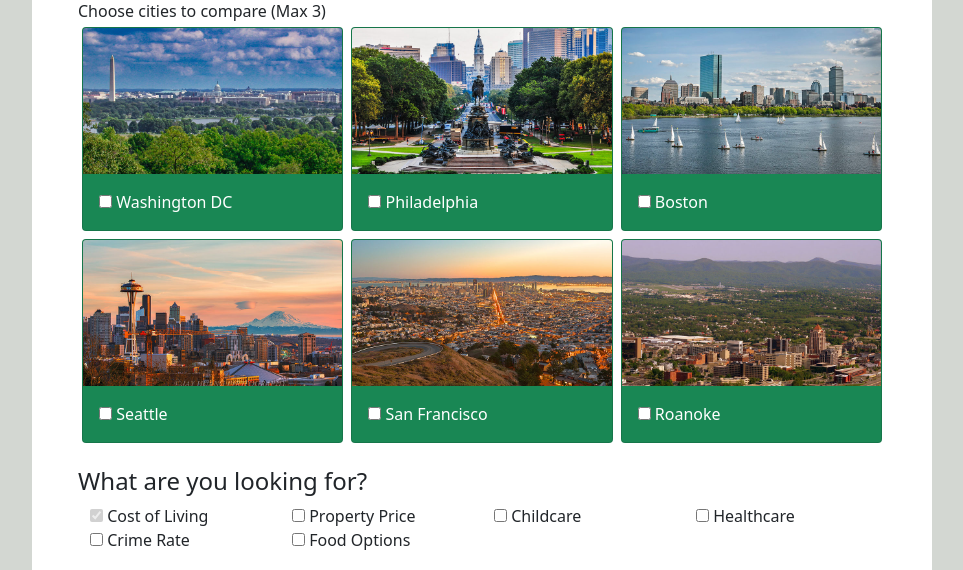
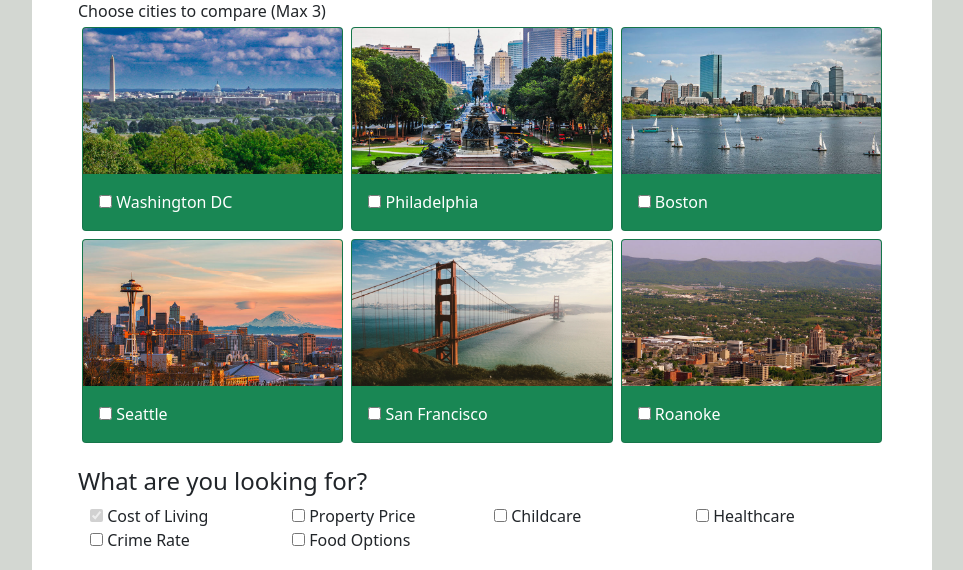
Before and after one commit to i-am-xu-wang/urban_advisor, a Django app: page / in a window 1280 px wide. Shown: the part 273-843 px from the top of the page, without its empty margins (158-1121 px from the left). Run offline with Django 3.2, Linux system fonts and the light colour scheme; some libraries are stand-ins or nearby versions.

Commit message:
Updated San Francisco picture

```diff
--- a/templates/capstone/questionnaire.html
+++ b/templates/capstone/questionnaire.html
@@ -68,7 +68,7 @@
                     </div>
                     <div class="col-sm-6 col-md-4 p-1">
                         <label class="card text-white bg-success pt-0" for="silicon-valley-checkbox"><img
-                                class="card-img-top" src="{% static "images/silicon-valley.jpeg" %}"
+                                class="card-img-top" src="{% static "images/sf.jpg" %}"
                                 alt="Silicon Valley"/>
                             <div class="card-body"><input type="checkbox" id="silicon-valley-checkbox"
                                                           name="cities-checkbox" value="sf"
```
Also changed, not shown: capstone/static/images/sf.jpg (added).
